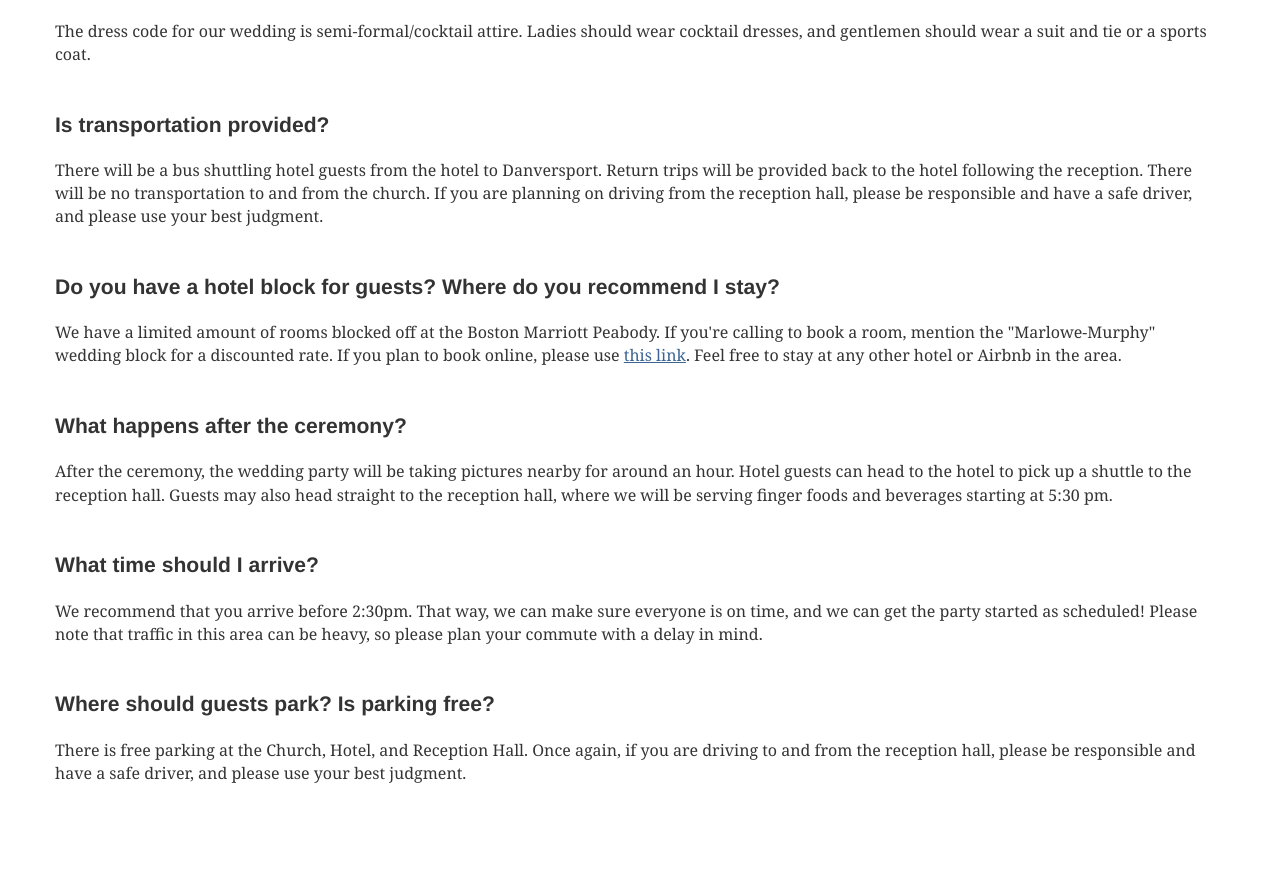
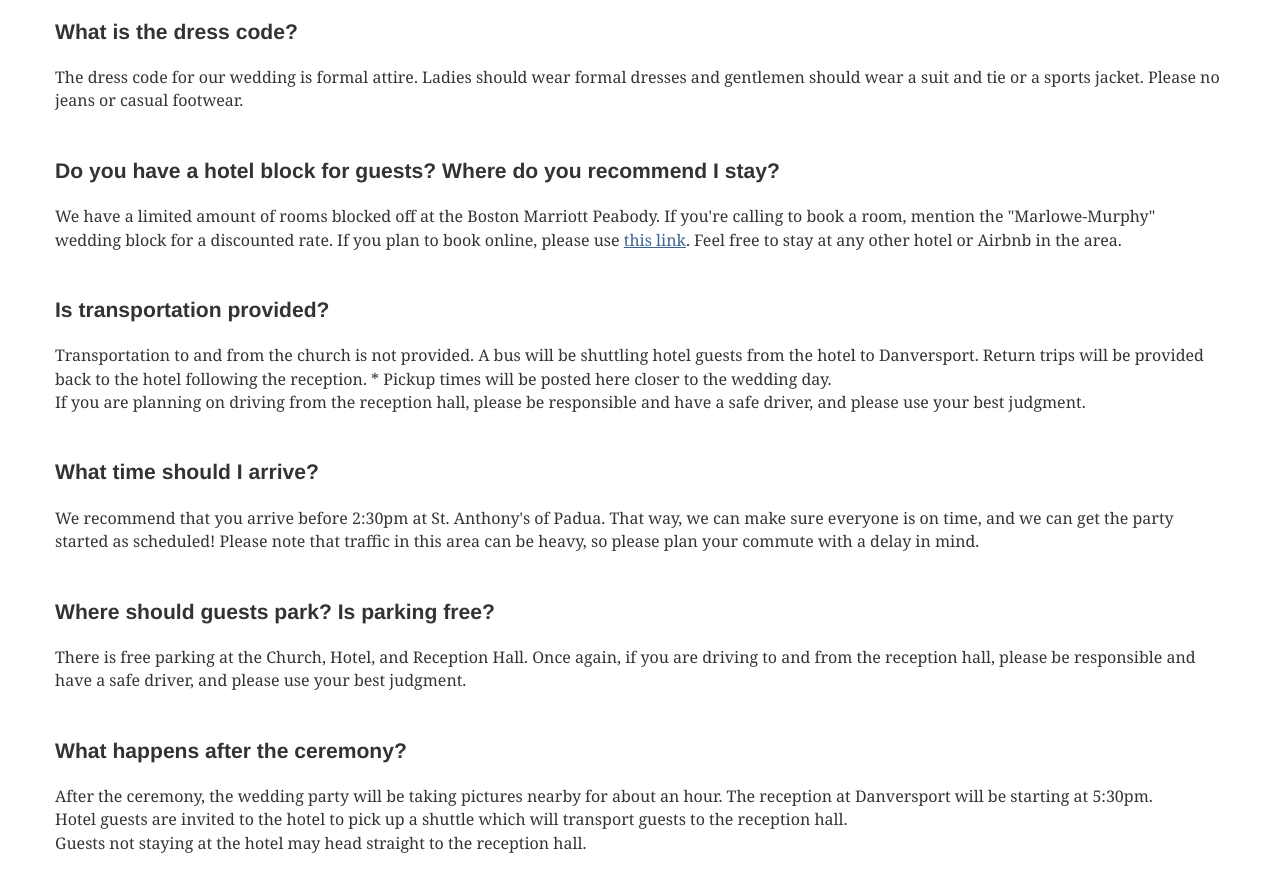
Before and after one commit to mikeymurph77/mandj-gatsby, a Gatsby site: page / in a window 1280 px wide. Shown: the part 2478-3372 px from the top of the page. Built offline with nearby package versions, Linux system fonts and the light colour scheme; Gatsby itself is replaced by a stand-in of ours; a web font is replaced by a local one.

Commit message:
final updates  for FAQ

```diff
--- a/src/components/Details/Details.js
+++ b/src/components/Details/Details.js
@@ -65,7 +65,7 @@ export default function Details({ showDirectionsLink }) {
           <AddressSection>
             <div>St. Anthony's of Padua</div>
             <div>50 Revere St, Revere, MA 02151</div>
-            <p>Please arrive before 3pm</p>
+            <p>Please arrive before 2:30pm</p>
             <a
               href="https://www.google.com/maps/dir//st+anthony's+of+padua+revere+ma/@42.3825689,-71.1371168,12z/data=!4m8!4m7!1m0!1m5!1m1!1s0x89e36e00093a3a19:0xd391645fb3c0e3c7!2m2!1d-71.001325!2d42.4183444"
               target="_blank"
@@ -83,6 +83,7 @@ export default function Details({ showDirectionsLink }) {
           <AddressSection>
             <div>Danversport</div>
             <div>161 Elliott St, Danvers, MA 01923</div>
+            <p>Cocktail Hour will begin at 5:30pm</p>
             <a
               href="https://www.google.com/maps/dir//danversport+yacht+club/@42.4515172,-71.3721542,10z/data=!4m8!4m7!1m0!1m5!1m1!1s0x89e31156e4010caf:0x395600e845471fed!2m2!1d-70.9171718!2d42.5579733"
               target="_blank"
@@ -113,12 +114,7 @@ export default function Details({ showDirectionsLink }) {
       <FAQContainer>
         <FAQSection>
           <h3>What is the dress code?</h3>
-          <p>The dress code for our wedding is semi-formal/cocktail attire. Ladies should wear cocktail dresses, and gentlemen should wear a suit and tie or a sports coat.</p>
-
-          <br></br>
-
-          <h3>Is transportation provided?</h3>
-          <p>There will be a bus shuttling hotel guests from the hotel to Danversport. Return trips will be provided back to the hotel following the reception. There will be no transportation to and from the church. If you are planning on driving from the reception hall, please be responsible and have a safe driver, and please use your best judgment.</p>
+          <p>The dress code for our wedding is formal attire. Ladies should wear formal dresses and gentlemen should wear a suit and tie or a sports jacket. Please no jeans or casual footwear.</p>
 
           <br></br>
 
@@ -127,18 +123,29 @@ export default function Details({ showDirectionsLink }) {
 
           <br></br>
 
-          <h3>What happens after the ceremony?</h3>
-          <p>After the ceremony, the wedding party will be taking pictures nearby for around an hour. Hotel guests can head to the hotel to pick up a shuttle to the reception hall. Guests may also head straight to the reception hall, where we will be serving finger foods and beverages starting at 5:30 pm.</p>
+          <h3>Is transportation provided?</h3>
+          <p>Transportation to and from the church is not provided. A bus will be shuttling hotel guests from the hotel to Danversport. Return trips will be provided back to the hotel following the reception. * Pickup times will be posted here closer to the wedding day.
+          <br></br>
+          If you are planning on driving from the reception hall, please be responsible and have a safe driver, and please use your best judgment.</p>
 
           <br></br>
 
           <h3>What time should I arrive?</h3>
-          <p>We recommend that you arrive before 2:30pm. That way, we can make sure everyone is on time, and we can get the party started as scheduled! Please note that traffic in this area can be heavy, so please plan your commute with a delay in mind.</p>
+          <p>We recommend that you arrive before 2:30pm at St. Anthony's of Padua. That way, we can make sure everyone is on time, and we can get the party started as scheduled! Please note that traffic in this area can be heavy, so please plan your commute with a delay in mind.</p>
 
           <br></br>
 
           <h3>Where should guests park? Is parking free?</h3>
           <p>There is free parking at the Church, Hotel, and Reception Hall. Once again, if you are driving to and from the reception hall, please be responsible and have a safe driver, and please use your best judgment.</p>
+
+          <br></br>
+
+          <h3>What happens after the ceremony?</h3>
+          <p>After the ceremony, the wedding party will be taking pictures nearby for about an hour. The reception at Danversport will be starting at 5:30pm.
+          <br></br>
+          Hotel guests are invited to the hotel to pick up a shuttle which will transport guests to the reception hall.
+          <br></br>
+          Guests not staying at the hotel may head straight to the reception hall.</p>
         </FAQSection>
       </FAQContainer>
     </div>
```
